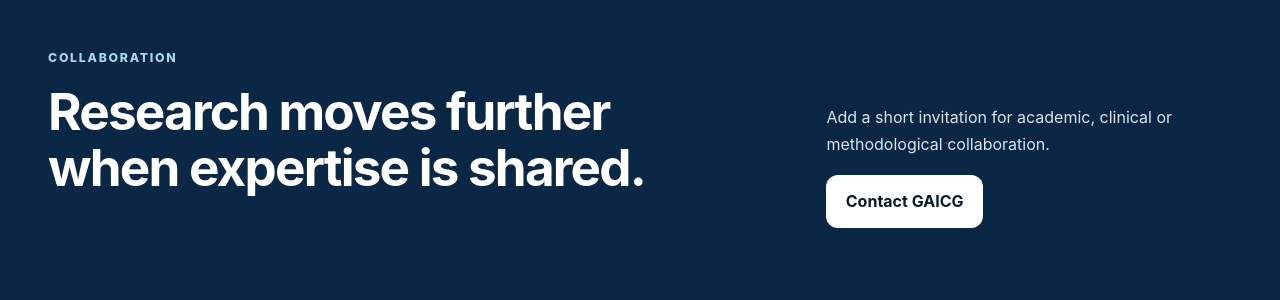
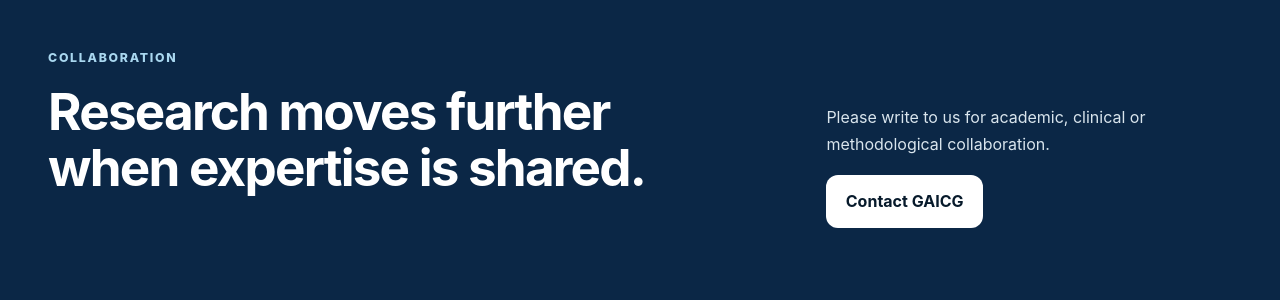
Before and after one commit to gaicg/gaicg, a Jekyll site: the page built from index.html, in a window 1280 px wide and 900 px high, scrolled down 2787 px. Shown: the part 195-495 px from the top of the window. Built offline with Jekyll 4.4.1, drawn with Linux system fonts in a browser that asks for light colours.

Commit message:
Update index.html

```diff
--- a/index.html
+++ b/index.html
@@ -109,7 +109,7 @@ body_class: "home"
       <h2 id="collaborate-heading">Research moves further when expertise is shared.</h2>
     </div>
     <div>
-      <p>Add a short invitation for academic, clinical or methodological collaboration.</p>
+      <p>Please write to us for academic, clinical or methodological collaboration.</p>
       <a class="button button-light" href="{{ '/contact/' | relative_url }}">Contact GAICG</a>
     </div>
   </div>
```
